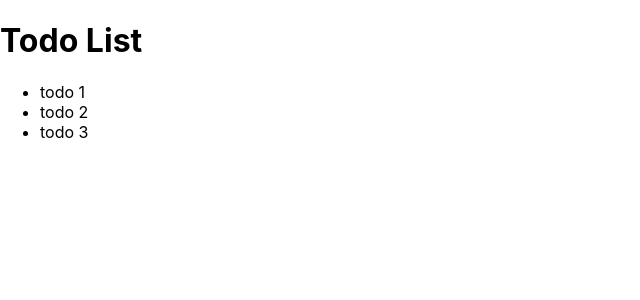
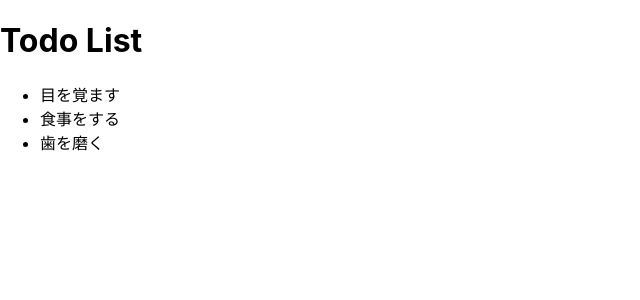
Before and after one commit to takanamito/nextjs-todo, a Next.js app: page / in a window 1280 px wide. Shown: the top 300 px of the page, without its empty margins (0-640 px from the left). Built offline with nearby package versions, Linux system fonts and the light colour scheme.

Commit message:
Static todo list

```diff
--- a/pages/index.tsx
+++ b/pages/index.tsx
@@ -4,6 +4,12 @@ import Image from 'next/image'
 import styles from '../styles/Home.module.css'
 
 const Home: NextPage = () => {
+  const todos = [
+    { id: 1, body: '目を覚ます' },
+    { id: 2, body: '食事をする' },
+    { id: 3, body: '歯を磨く' },
+  ];
+
   return (
     <div>
       <Head>
@@ -14,12 +20,12 @@ const Home: NextPage = () => {
 
       <h1>Todo List</h1>
       <ul>
-        <li>todo 1</li>
-        <li>todo 2</li>
-        <li>todo 3</li>
+        {todos.map((todo) =>
+          <li>{todo.body}</li>
+        )}
       </ul>
     </div>
   )
 }
 
-export default Home
+export default Home;
```
